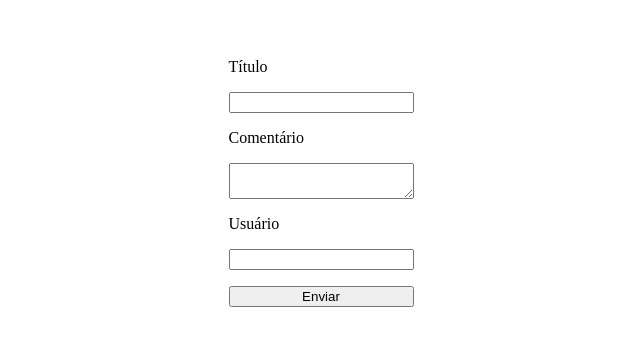
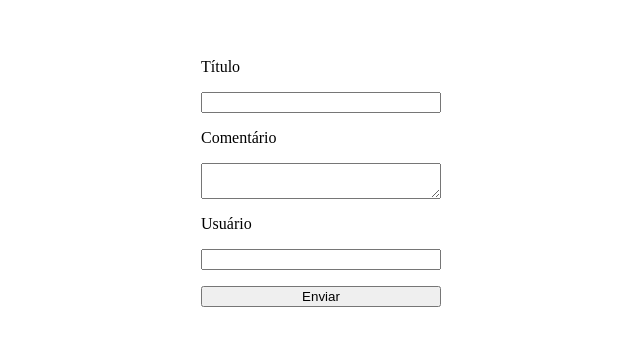
Before and after one commit to Trettin/Cubos-Academy, a React (Create React App) app in the folder Front-end/Modulo-03/front-react-hook-form/classe-01/: page / in a window 1280 px wide. Shown: the part 226-572 px from the top of the page, without its empty margins (319-959 px from the left). Built offline with nearby package versions, Linux system fonts and the light colour scheme.

Commit message:
some css to make things more comfortable

```diff
--- a/Front-end/Modulo-03/front-react-hook-form/classe-01/src/App.css
+++ b/Front-end/Modulo-03/front-react-hook-form/classe-01/src/App.css
@@ -1,11 +1,38 @@
 .App {
+  height: 100vh;
   display: grid;
   place-content: center;
-  height: 100vh;
+}
+
+.menu {
+  display: flex;
+  gap: 1rem;
+  padding: 1rem;
+  background-color: #f5f5f5;
+  position: absolute;
+  width: 100%;
+}
+
+.navlink {
+  text-decoration: none;
+  color: black;
+}
+
+.active {
+  text-decoration: underline;
 }
 
 form {
   display: flex;
   flex-direction: column;
   gap: 1rem;
+  margin: 2rem;
+  align-self: center;
+
+  width: 15rem;
 }
+
+label {
+  display: flex;
+  flex-direction: column;
+}
```
